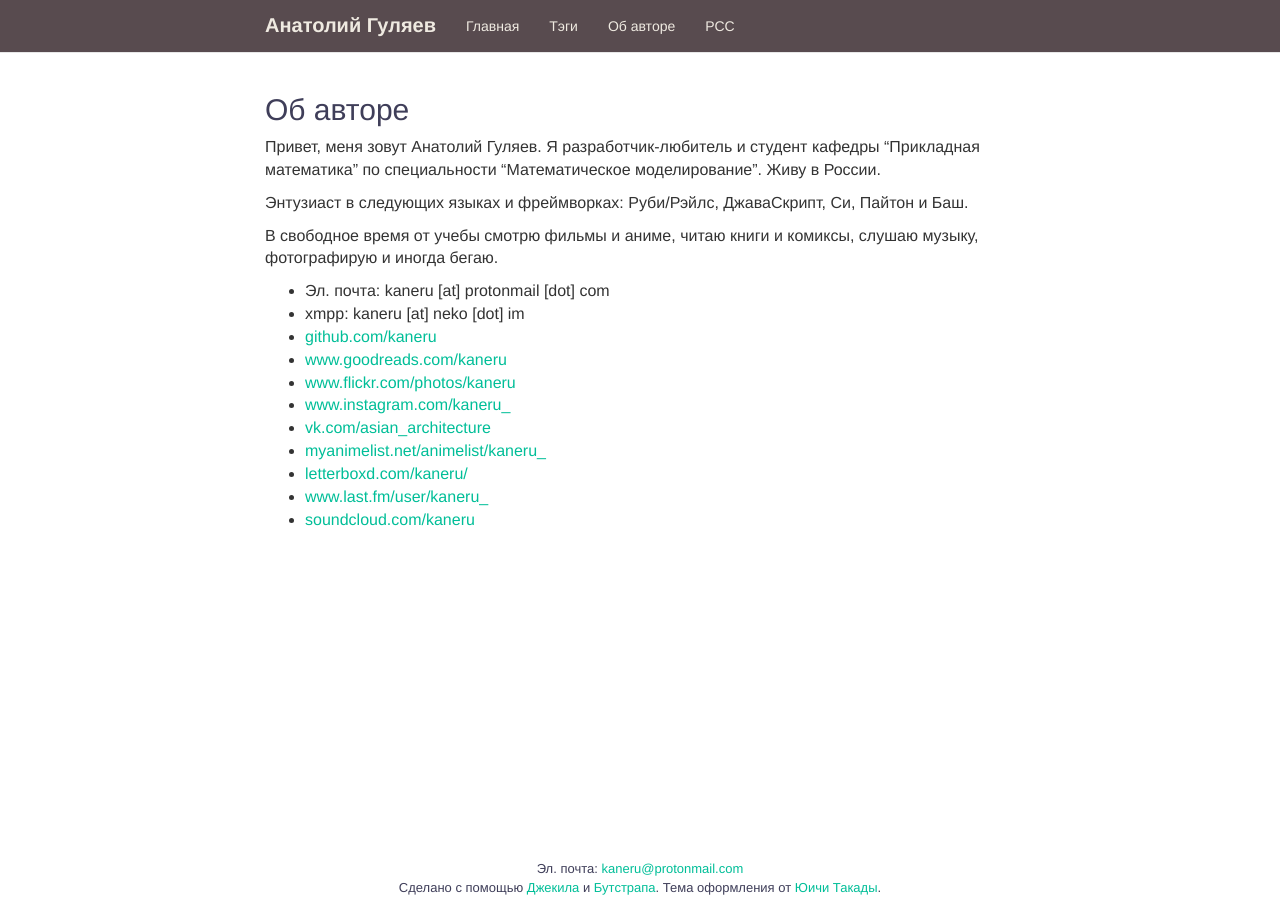
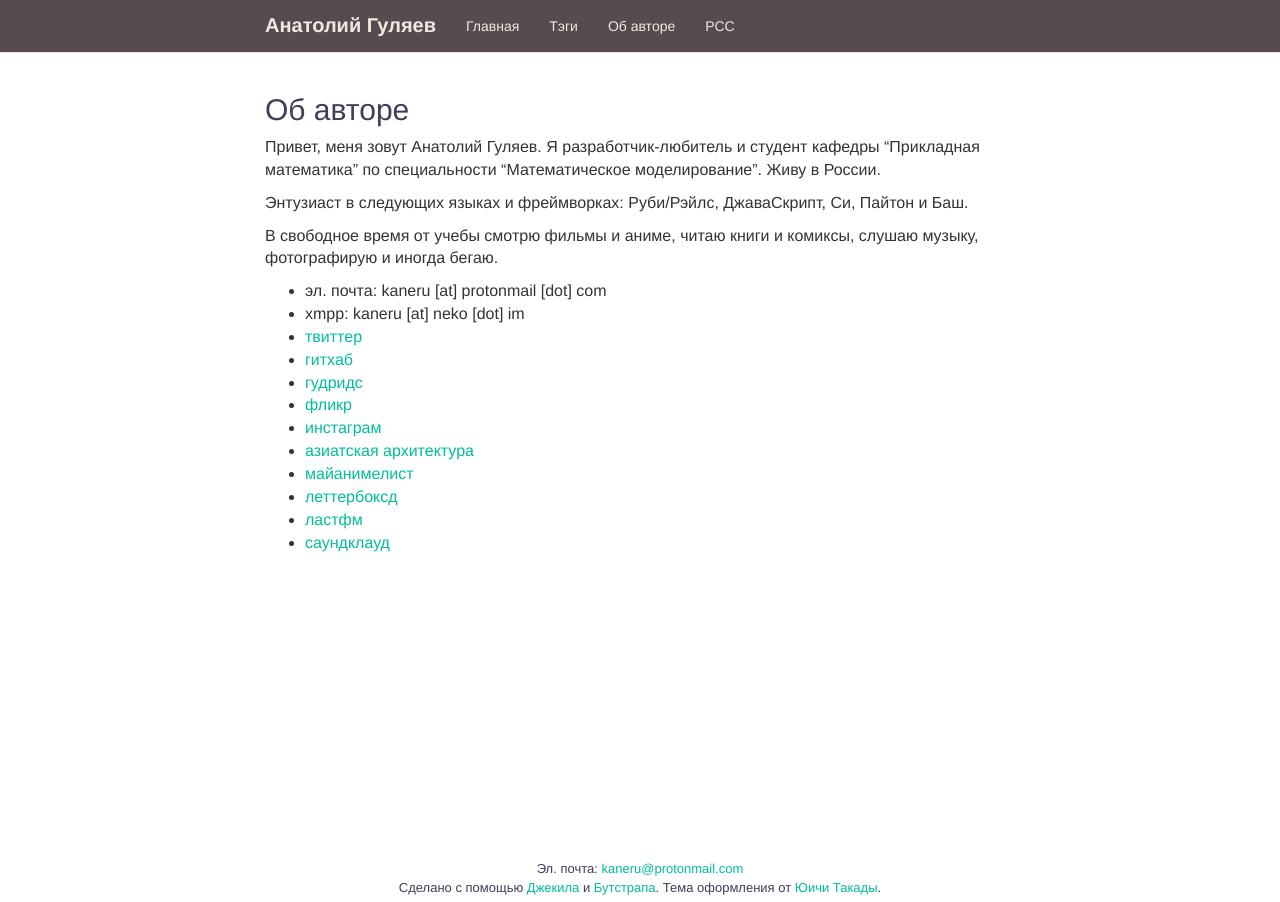
Before and after one commit to kaneru/kaneru.github.io, a Jekyll site: the page built from _pages/about.md, in a window 1280 px wide. Built offline with Jekyll 4.4.1, drawn with Linux system fonts in a browser that asks for light colours; nearby versions of some CDN libraries.

Commit message:
Change links view in about page. Add twitter link.

```diff
--- a/_pages/about.md
+++ b/_pages/about.md
@@ -10,14 +10,15 @@ permalink: /about/
 
 В свободное время от учебы смотрю фильмы и аниме, читаю книги и комиксы, слушаю музыку, фотографирую и иногда бегаю.
 
-- Эл. почта: kaneru [at] protonmail [dot] com
+- эл. почта: kaneru [at] protonmail [dot] com
 - xmpp: kaneru [at] neko [dot] im
-- [github.com/kaneru](https://github.com/kaneru)
-- [www.goodreads.com/kaneru](https://www.goodreads.com/kaneru)
-- [www.flickr.com/photos/kaneru](https://www.flickr.com/photos/kaneru)
-- [www.instagram.com/kaneru_](https://www.instagram.com/kaneru_)
-- [vk.com/asian_architecture](https://vk.com/asian_architecture)
-- [myanimelist.net/animelist/kaneru_](https://myanimelist.net/animelist/kaneru_)
-- [letterboxd.com/kaneru/](https://letterboxd.com/kaneru/)
-- [www.last.fm/user/kaneru_](https://www.last.fm/user/kaneru_)
-- [soundcloud.com/kaneru](https://soundcloud.com/kaneru)
+- [твиттер](https://twitter.com/kaneru__)
+- [гитхаб](https://github.com/kaneru)
+- [гудридс](https://www.goodreads.com/kaneru)
+- [фликр](https://www.flickr.com/photos/kaneru)
+- [инстаграм](https://www.instagram.com/kaneru_)
+- [азиатская архитектура](https://vk.com/asian_architecture)
+- [майанимелист](https://myanimelist.net/animelist/kaneru_)
+- [леттербоксд](https://letterboxd.com/kaneru/)
+- [ластфм](https://www.last.fm/user/kaneru_)
+- [саундклауд](https://soundcloud.com/kaneru)
```
